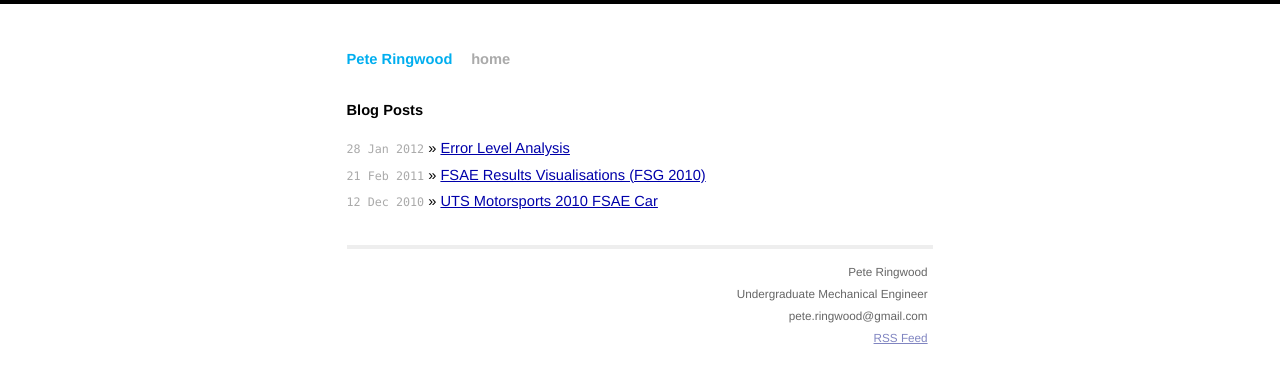
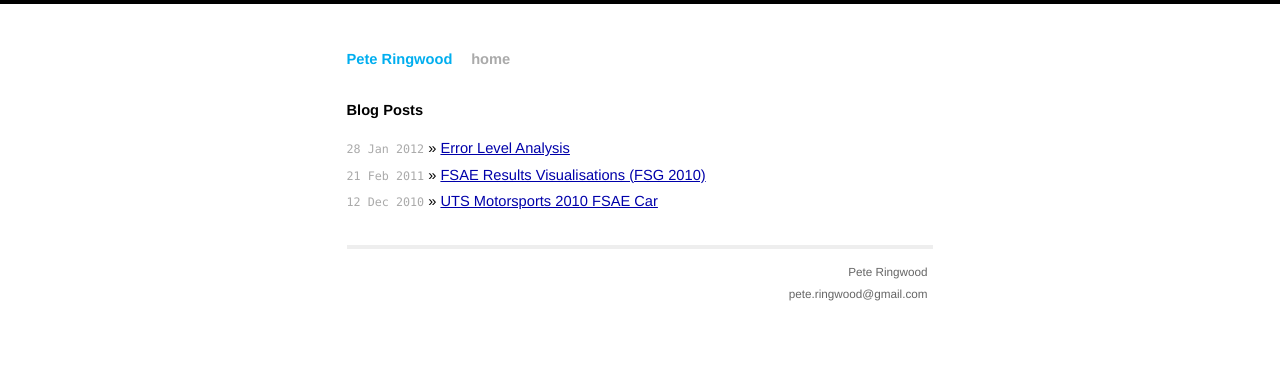
Before and after one commit to pgr/pgr.github.com, a Jekyll site: the page built from index.html, in a window 1280 px wide. Shown: the top 383 px of the page. Built offline with Jekyll 4.4.1, drawn with Linux system fonts in a browser that asks for light colours; Markdown is read by kramdown in place of the engine named in the settings.

Commit message:
removed under mechanical engineer reference

```diff
--- a/_layouts/default.html
+++ b/_layouts/default.html
@@ -39,9 +39,7 @@
     <div class="contact">
       <p>
         Pete Ringwood<br />
-        Undergraduate Mechanical Engineer<br />
 	pete.ringwood@gmail.com<br />
-	<a href="http://feeds.feedburner.com/pgr">RSS Feed</a>
       </p>
     </div>
   <div style="clear: both;"></div>
```
